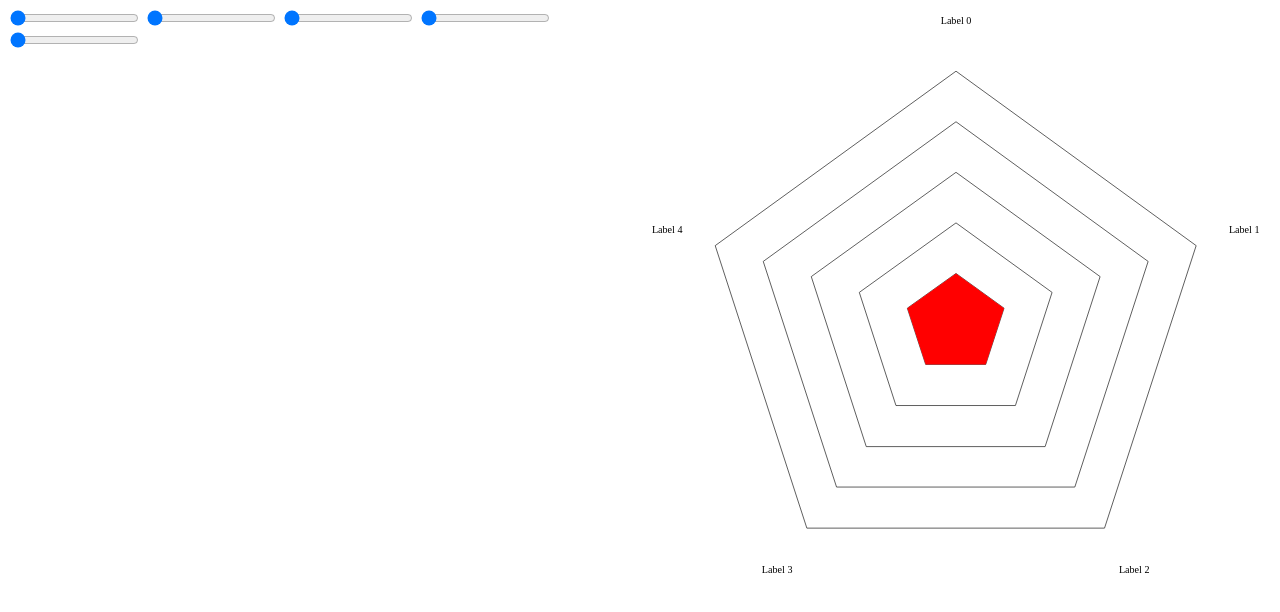
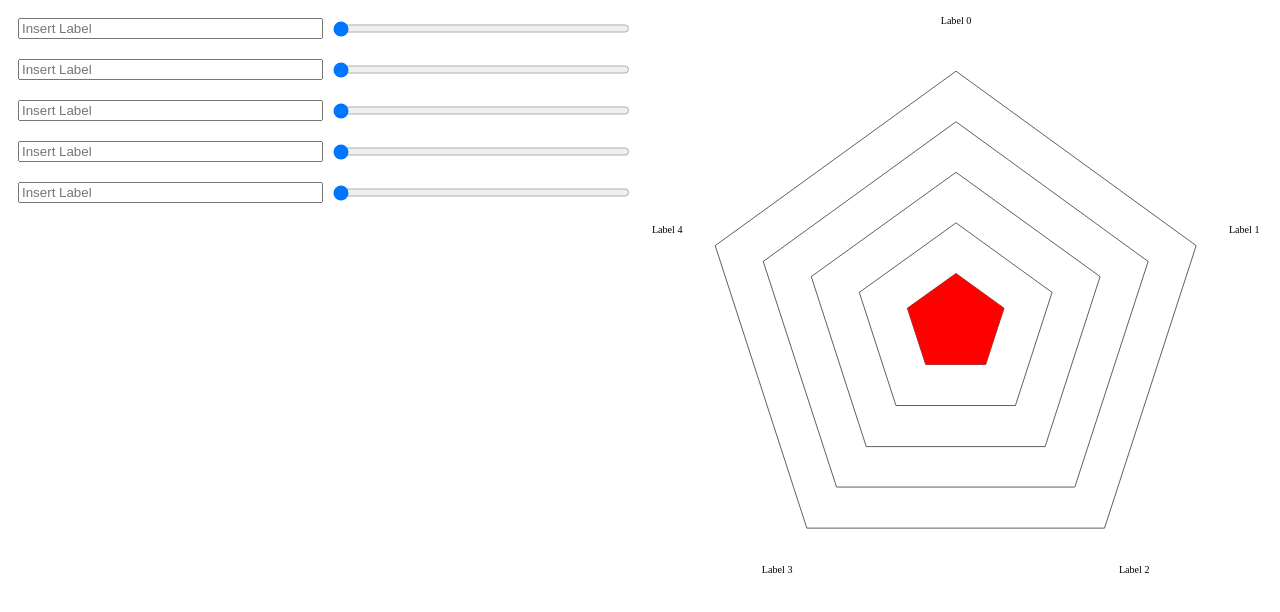
Before and after one commit to flowingis/make-up-your-mind, a website built with webpack: page index.html in a window 1280 px wide. Built offline with nearby package versions, Linux system fonts and the light colour scheme.

Commit message:
added input text

```diff
--- a/index.html
+++ b/index.html
@@ -1,19 +1,37 @@
 <html>
+
 <head>
     <meta charset="utf-8">
 </head>
+
 <body>
     <main class="container">
-            <div class="form">
-                <input type="range" min="20" max="100" value="20" step="20">
-                <input type="range" min="20" max="100" value="20" step="20">
-                <input type="range" min="20" max="100" value="20" step="20">
-                <input type="range" min="20" max="100" value="20" step="20">
-                <input type="range" min="20" max="100" value="20" step="20">
+        <div class="form vertical-container">
+            <div class="form-row">
+                <input role="chart-label-input" placeholder="Insert Label" />
+                <input role="chart-value-input" type="range" min="20" max="100" value="20" step="20">
+            </div>
+            <div class="form-row">
+                <input role="chart-label-input" placeholder="Insert Label" />
+                <input role="chart-value-input" type="range" min="20" max="100" value="20" step="20">
+            </div>
+            <div class="form-row">
+                <input role="chart-label-input" placeholder="Insert Label" />
+                <input role="chart-value-input" type="range" min="20" max="100" value="20" step="20">
+            </div>
+            <div class="form-row">
+                <input role="chart-label-input" placeholder="Insert Label" />
+                <input role="chart-value-input" type="range" min="20" max="100" value="20" step="20">
+            </div>
+            <div class="form-row">
+                <input role="chart-label-input" placeholder="Insert Label" />
+                <input role="chart-value-input" type="range" min="20" max="100" value="20" step="20">
+            </div>
         </div>
         <div class="chart">
             <app-chart></app-chart>
         </div>
     </main>
 </body>
+
 </html>
--- a/src/index.js
+++ b/src/index.js
@@ -3,16 +3,19 @@ import './style/app.css'
 
 const updateChart = () => {
   const chart = document.querySelector('app-chart')
-
-  const values = Array.from(document.querySelectorAll('input'))
+  const values = Array.from(
+    document.querySelectorAll('input[role="chart-value-input"')
+  )
     .map(input => input.value)
     .map(value => parseInt(value, 10))
 
   chart.values = values
 }
 
-Array.from(document.querySelectorAll('input')).forEach(input => {
-  input.addEventListener('input', updateChart)
-})
+Array.from(document.querySelectorAll('input[role="chart-value-input"')).forEach(
+  input => {
+    input.addEventListener('input', updateChart)
+  }
+)
 
 window.requestAnimationFrame(updateChart)
--- a/src/style/app.css
+++ b/src/style/app.css
@@ -21,6 +21,11 @@ path[role="chart-values"] {
     display: flex;
 }
 
+.vertical-container {
+    display: flex;
+    flex-direction: column;
+}
+
 .container .form {
     flex: 1;
 }
@@ -28,3 +33,13 @@ path[role="chart-values"] {
 .container .chart {
     flex: 1;
 }
+
+.form-row {
+    display: flex;
+    padding: 5px 5px;
+}
+
+.form-row input{
+    margin: 5px 5px;
+    flex: 1;
+}
```
Lines whose indentation alone changed are shown as unchanged.
